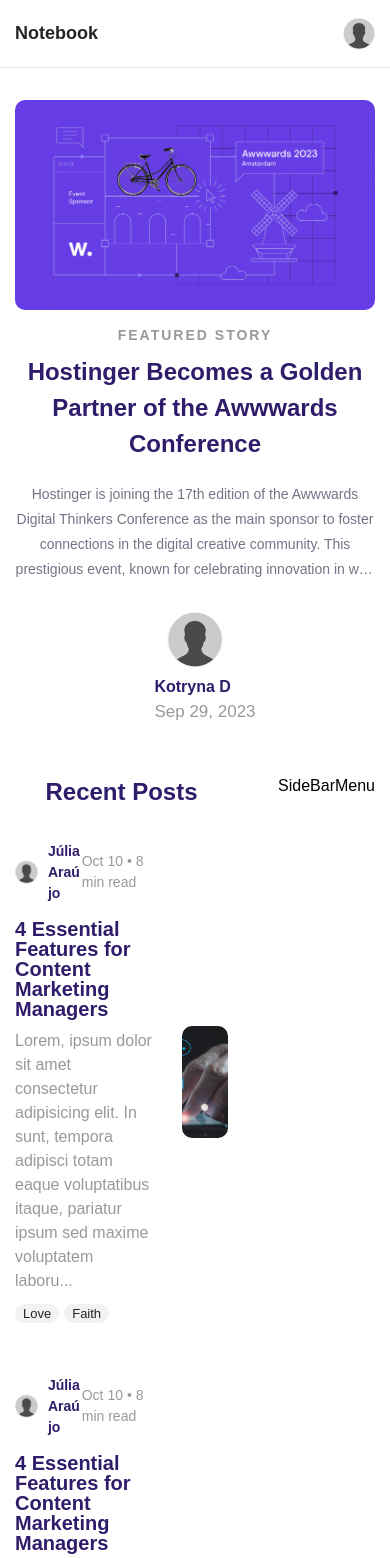
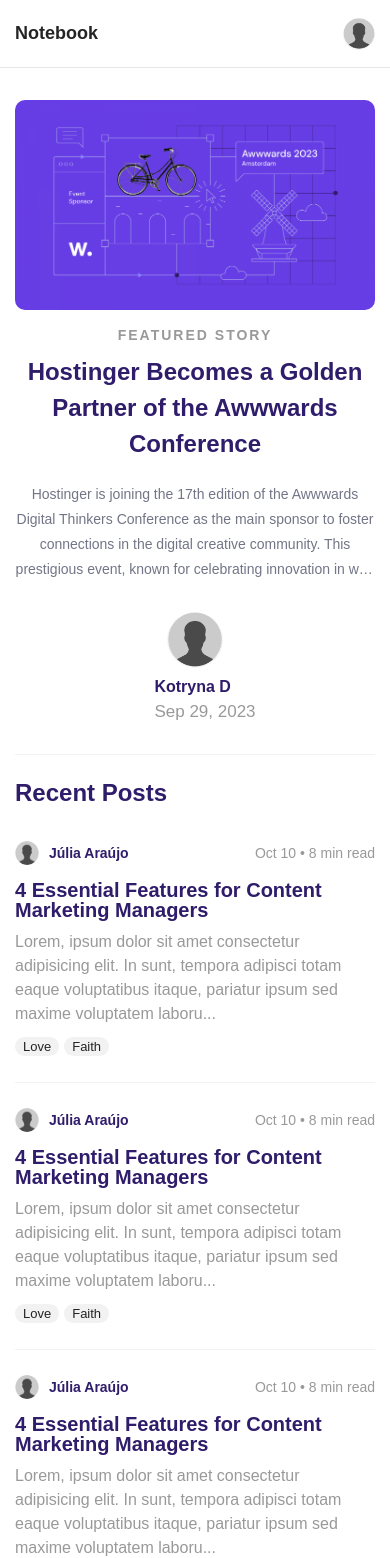
Before and after one commit to Wolleys/notebook, a Next.js app: page / in a window 390 px wide. Shown: the top 1558 px of the page. Built offline with nearby package versions, Linux system fonts and the light colour scheme; a web font is replaced by a local one.

Commit message:
Add responsiveness to both sideBarMenu and post components

```diff
--- a/app/globals.css
+++ b/app/globals.css
@@ -94,6 +94,10 @@
   --postIcons-dark: #7e869a;
   --postIcons-light: #b4b4b4;
   --postIcons: var(--postIcons-light);
+  /* post border color */
+  --postBorder-dark: #202021;
+  --postBorder-light: #f2f2f2;
+  --postBorder: var(--postBorder-light);
 }
 
 [data-theme="dark"] {
@@ -120,6 +124,7 @@
   --postCategoryBg: var(--postCategoryBg-dark);
   --postCategory: var(--postCategory-dark);
   --postIcons: var(--postIcons-dark);
+  --postBorder: var(--postBorder-dark);
 }
 
 * {
--- a/components/featured/featured.module.css
+++ b/components/featured/featured.module.css
@@ -1,6 +1,7 @@
 .container {
   padding-top: 20px;
   margin-bottom: 20px;
+  border-bottom: 1px solid var(--postBorder);
 }
 
 .featuredPost {
--- a/components/post/post.module.css
+++ b/components/post/post.module.css
@@ -2,7 +2,9 @@
   gap: 30px;
   display: flex;
   align-items: center;
-  margin-bottom: 50px;
+  margin-bottom: 25px;
+  padding-bottom: 25px;
+  border-bottom: 1px solid var(--postBorder);
 }
 
 .textContainer {
@@ -102,7 +104,7 @@
 .imageContainer {
   flex: 1;
   height: 112px;
-  display: flex;
+  display: none;
   position: relative;
   align-items: center;
   border-radius: 10px;
@@ -125,6 +127,9 @@
     line-height: 120%;
     text-align: left;
   }
+  .imageContainer {
+    display: flex;
+  }
 }
 
 @media (min-width: 992px) {
--- a/components/postsList/postslist.module.css
+++ b/components/postsList/postslist.module.css
@@ -5,7 +5,7 @@
 .title {
   margin: 0;
   font-weight: 700;
-  text-align: center;
+  /* text-align: center; */
   color: var(--featuredPostHeader);
 }
 
--- a/components/sideBarMenu/sidebarmenu.module.css
+++ b/components/sideBarMenu/sidebarmenu.module.css
@@ -1,3 +1,22 @@
 .container {
   flex: 2;
+  display: none;
 }
+
+@media (min-width: 576px) {
+  .container {
+    display: none;
+  }
+}
+
+@media (min-width: 768px) {
+}
+
+@media (min-width: 992px) {
+  .container {
+    display: flex;
+  }
+}
+
+@media (min-width: 1200px) {
+}
```
